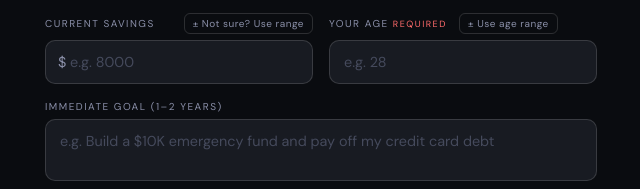
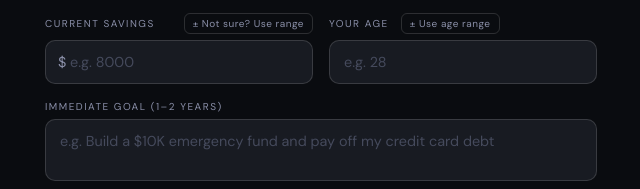
Before and after one commit to Atharv248-Stock/Invest-AI, a website: page index.html in a window 1280 px wide. Shown: the part 396-585 px from the top of the page, 319-959 px from the left. Drawn offline with Linux system fonts and the light colour scheme.

Commit message:
Fix label formatting for age input field

```diff
--- a/index.html
+++ b/index.html
@@ -575,7 +575,7 @@ input[type="range"] { width: 100%; accent-color: var(--accent); height: 4px; cur
 
     <!-- AGE — mandatory with range option -->
     <div class="field" id="field-age">
-      <label>Your Age <span style="color:var(--red);font-size:9px">REQUIRED</span>
+      <label>Your Age
         <button type="button" class="range-toggle-btn" id="age-range-btn" onclick="toggleAgeRange(this)" style="margin-left:8px">± Use age range</button>
       </label>
       <!-- Exact age -->
```
